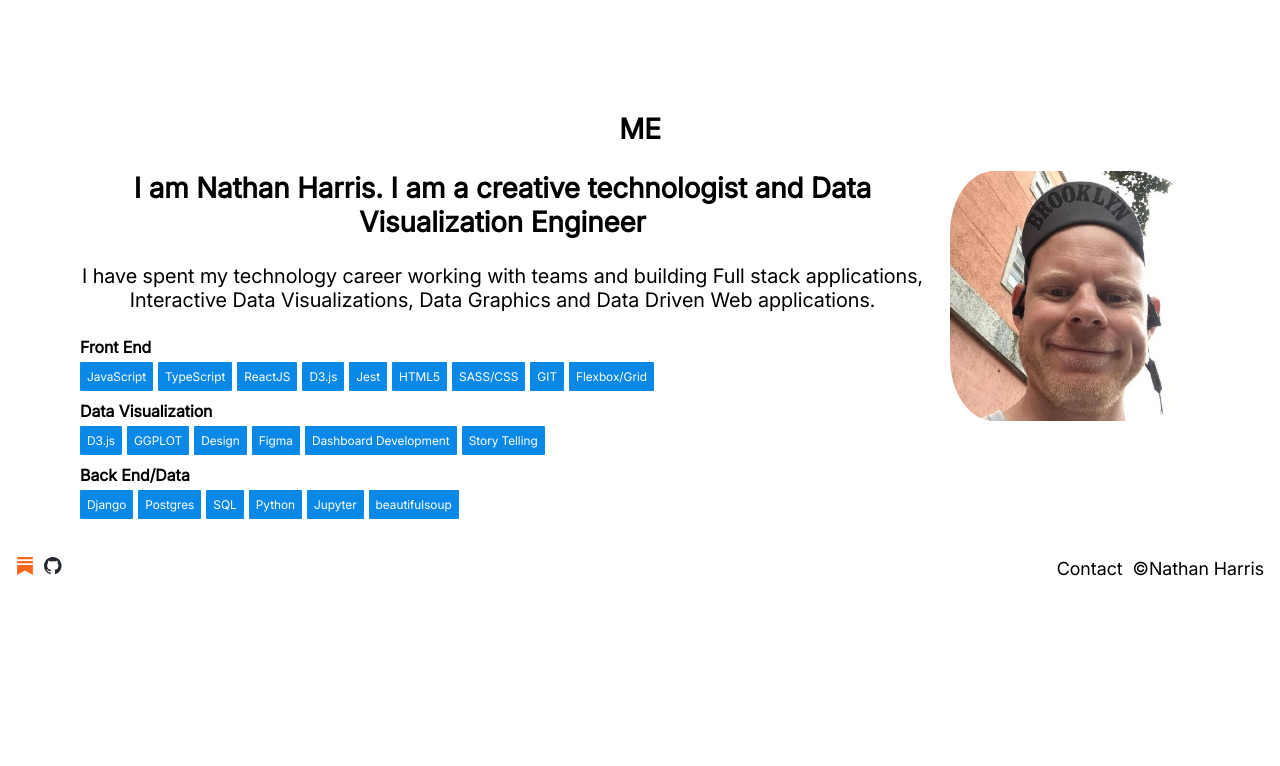
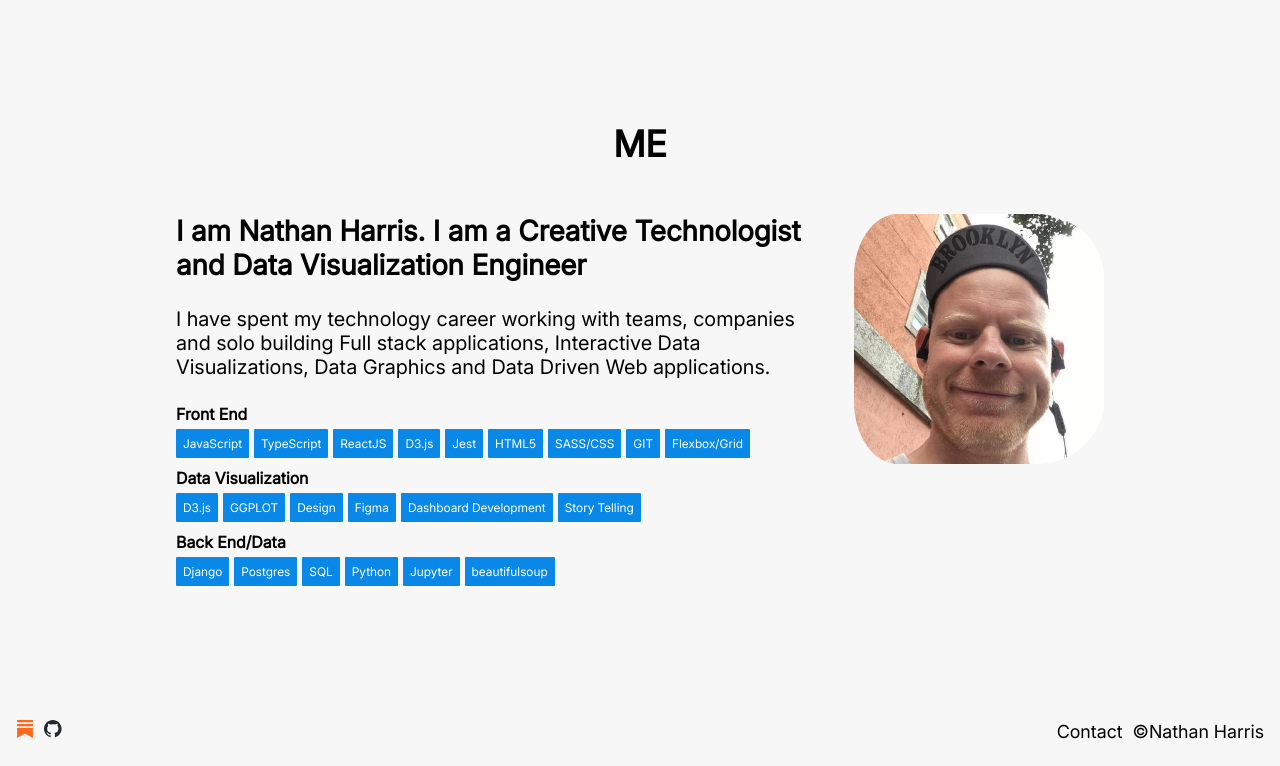
Before and after one commit to nharrisanalyst/nathanharrisinfo, a React (Vite) app: page / in a window 1280 px wide. Shown: the part 1417-2183 px from the top of the page. Before the commit the page ends 2020 px from the top, so only its background shows below. Built offline with nearby package versions, Linux system fonts and the light colour scheme.

Commit message:
completed Bio info

```diff
--- a/src/components/Bio/bio.css
+++ b/src/components/Bio/bio.css
@@ -1,14 +1,18 @@
 .bio-main{
-    width:calc(100% - 8em);
-    padding-left:4em;
+    width:calc(100% - 20em);
+    padding-left:10em;
     padding-right:4em;
 }
 
+.bio-words-img{
+    /* min-height: 300px; */
+}
+
 .bio-title{
-    font-size: 1.75em;
+    font-size: 2.25em;
     text-align: center;
     margin-top:64px;
-    margin-bottom:25px;
+    margin-bottom:48px;
     font-weight: bold;
 
 }
@@ -28,7 +32,7 @@
 .bio-intro{
     font-weight: bold;
     font-size: 1.75em;
-    text-align:center;
+    text-align: left;
     margin-top:25px;
     margin-bottom:25px;
 }
@@ -37,7 +41,7 @@
     font-size: 1.25em;
     margin-top:25px;
     margin-bottom:25px;
-    text-align:center;
+    text-align: left;
 
 }
 
--- a/src/components/Bio/bio.json
+++ b/src/components/Bio/bio.json
@@ -1,7 +1,7 @@
 {
    "bio_data":{
-    "intro":" I am Nathan Harris. I am a creative technologist and Data Visualization Engineer",
-    "bio":"I have spent my technology career working with teams and building Full stack applications, Interactive Data Visualizations, Data Graphics and Data Driven Web applications.",
+    "intro":" I am Nathan Harris. I am a Creative Technologist and Data Visualization Engineer",
+    "bio":"I have spent my technology career working with teams, companies and solo building Full stack applications, Interactive Data Visualizations, Data Graphics and Data Driven Web applications.",
     "skills":{
         "front_end":[
             "JavaScript", "TypeScript", "ReactJS", "D3.js","Jest","HTML5","SASS/CSS","GIT","Flexbox/Grid"
--- a/src/components/Bio/index.tsx
+++ b/src/components/Bio/index.tsx
@@ -25,11 +25,14 @@ const Bio =({intro, bio,skills,image_src}:bioProps)=>{
     return(
         <div className='bio-main'>
             <div className='bio-title'>ME</div>
-            <div>
-            <img src={image_src} className='skills-img-me' />
-            <div className='bio-intro'>{intro}</div>
-            </div>
-            <div className='bio-bio'>{bio}</div>
+                <div className='bio-words-img'>
+                    <img src={image_src} className='skills-img-me' />
+                    <div className='bio-words'>
+                        <div className='bio-intro'>{intro}</div>
+                        <div className='bio-bio'>{bio}</div>
+                    </div>
+                </div>
+
 
             <div className='skills'>
                 <div className='skills-section'>
--- a/src/components/Explorer/explorer.css
+++ b/src/components/Explorer/explorer.css
@@ -1,6 +1,6 @@
 .title-explorer{
     text-align: center;
-    font-size: 1.75em;
+    font-size: 2.25em;
     margin-bottom: 25px;
 }
 
--- a/src/components/Footer/footer.css
+++ b/src/components/Footer/footer.css
@@ -3,7 +3,7 @@
     font-size: 18px;
 
     width:100%;
-    padding-top:32px;
+    margin-top:128px;
     padding-bottom: 16px;
     height:36px;
     line-height: 36px;
--- a/src/index.css
+++ b/src/index.css
@@ -14,6 +14,7 @@ a:hover {
 body {
   margin: 0;
   font-family: Inter18;
+  background-color: #f7f7f7;
 }
 
 @font-face{
```
